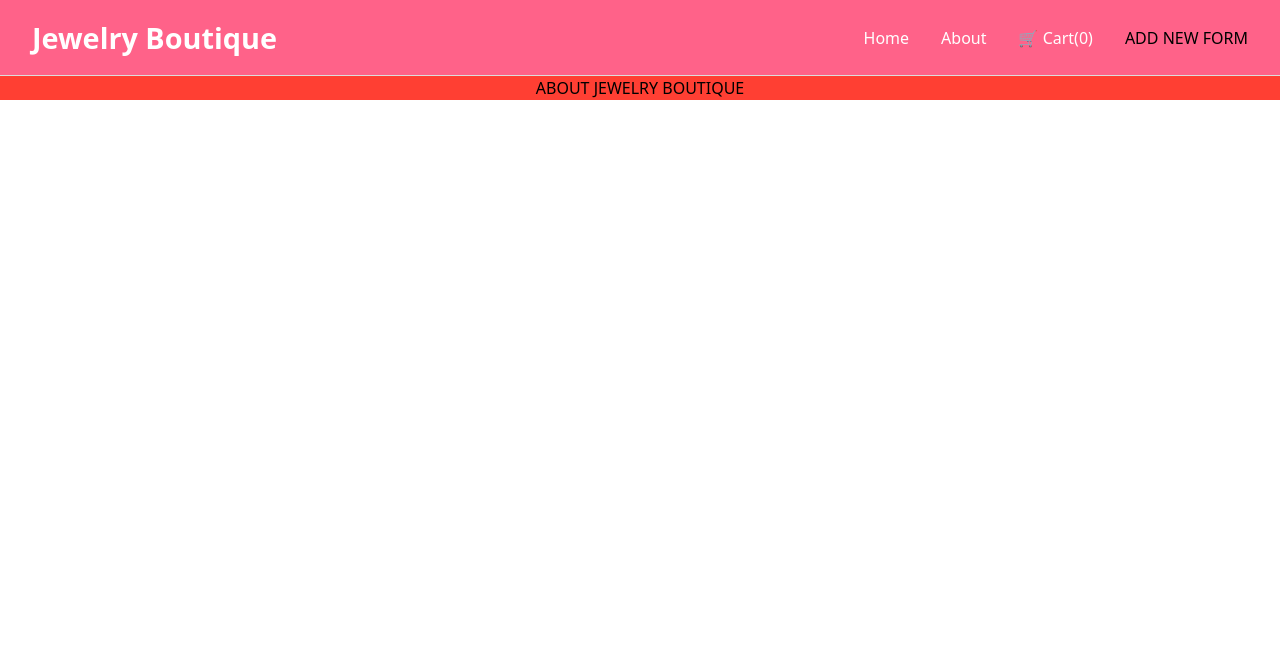
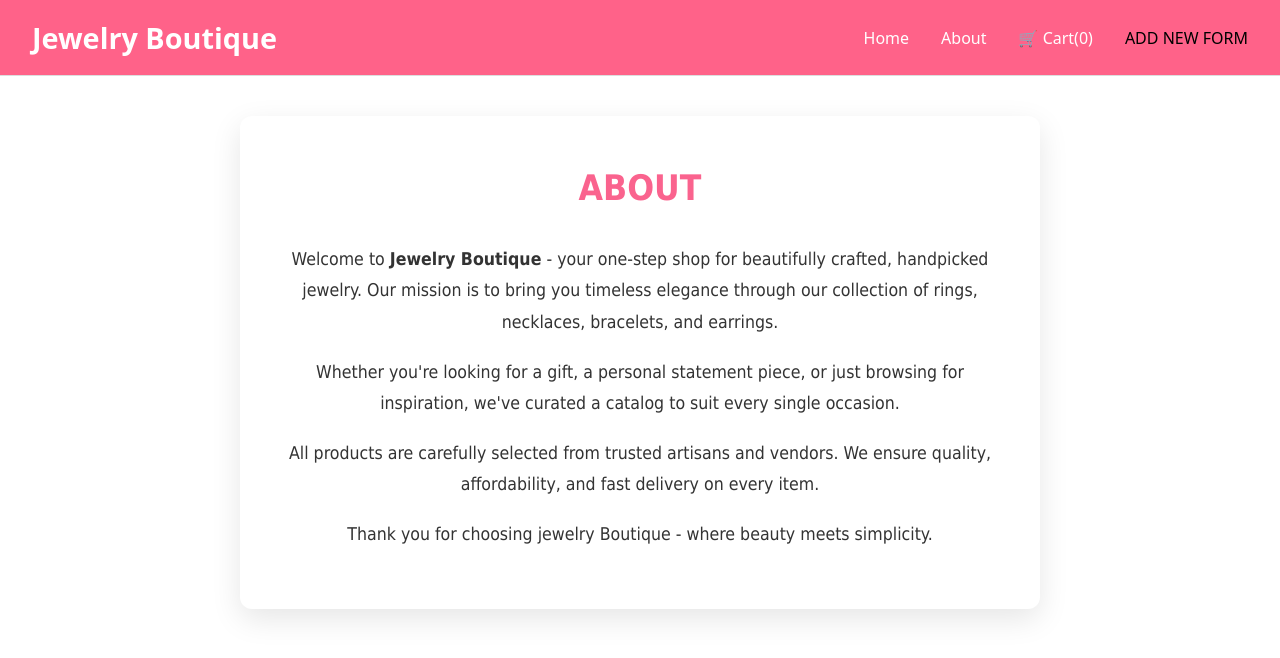
Before and after one commit to Andy-Ops254/group-3-react-project, a React (Vite) app in the folder group-3-project/: page /About in a window 1280 px wide. Shown: the top 658 px of the page. Built offline with nearby package versions, Linux system fonts and the light colour scheme; no server answers.

Commit message:
Add about content and styling

```diff
--- a/group-3-project/src/components/About.jsx
+++ b/group-3-project/src/components/About.jsx
@@ -2,16 +2,52 @@ import React from 'react'
 
 const About = () => {
   return (
-    <div style = {styles.div}>
-        <h1 id="header">ABOUT JEWELRY BOUTIQUE</h1>
+    <div style = {styles.container}>
+        <h1 style={styles.header}>
+          ABOUT
+        </h1>
+        <p style={styles.paragraph}>
+          Welcome to <strong>Jewelry Boutique</strong> - your one-step shop for beautifully crafted, handpicked jewelry. Our mission is to bring you timeless elegance through our collection of rings, necklaces, bracelets, and earrings.
+        </p>
+
+        <p style={styles.paragraph}>
+        Whether you're looking for a gift, a personal statement piece, or just browsing for inspiration, we've curated a catalog to suit every single occasion.
+        </p>
+
+        <p style={styles.paragraph}>
+          All products are carefully selected from trusted artisans and vendors. We ensure quality, affordability, and fast delivery on every item.
+        </p>
+
+        <p style={styles.paragraph}>
+          Thank you for choosing jewelry Boutique - where beauty meets simplicity.
+        </p>
     </div>
   )
 }
 const styles = {
-    div: {
-        backgroundColor:"#FF3F33",
-        textAlign: "center"
-    }
+   container: {
+    maxWidth: "800px",
+    margin:"40px auto",
+    padding:"40px",
+    backgroundColor:"#fff",
+    borderRadius:"12px",
+    boxShadow:"0 10px 30px rgba(0,0,0,0.1)",
+    fontFamily:"'Seoge Ui', Tahoma, Geneva, Verdana, sans-serif",
+    textAlign:"center",
+    lineHeight:"1.8",
+    color:"#333",
+    animation: "fadeIn 1.5s ease-in-out"
+   },
+header: {
+  fontSize:"2.2rem",
+  color:"#fa638e",
+  marginBottom:"24px",
+  fontWeight:"bold",
+},
+paragraph: {
+  fontSize: "1.1rem",
+  marginBottom: "18px",
+  },
 }
 
 export default About
```
